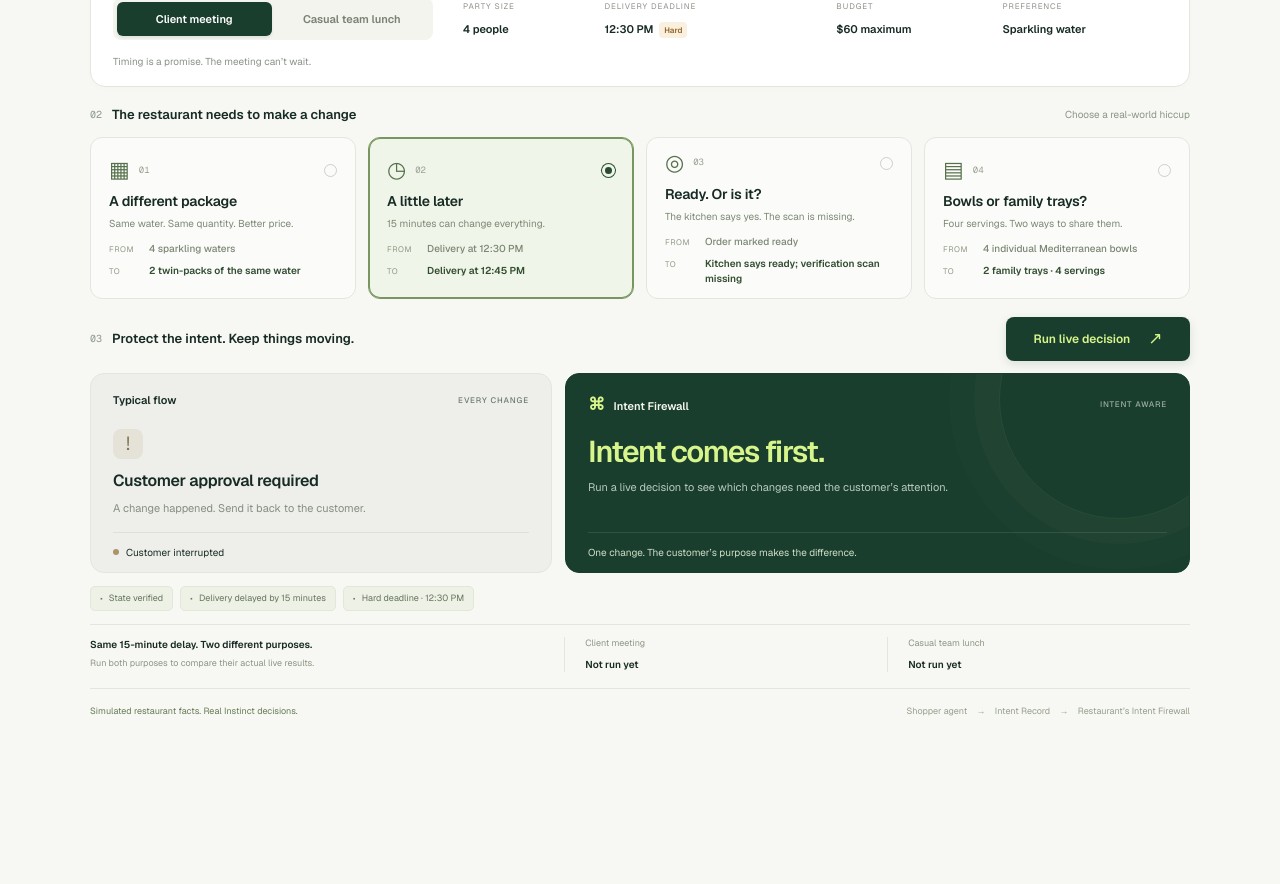
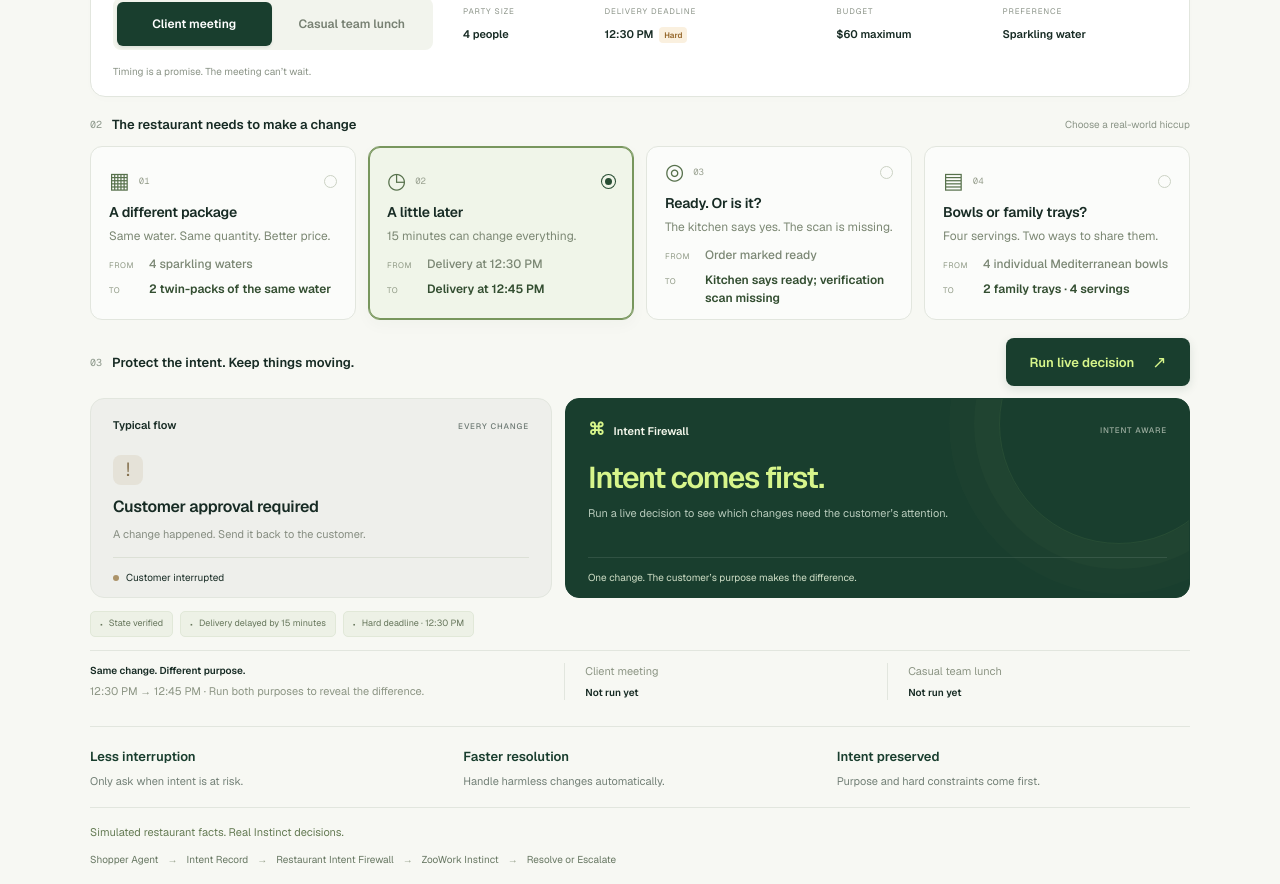
Before and after one commit to vincentleg/intent-firewall-hackathon, a Next.js app: page / in a window 1280 px wide. Shown: the part 340-1224 px from the top of the page. Before the commit the page ends 1074 px from the top, so only its background shows below. Built offline with nearby package versions, Linux system fonts and the light colour scheme.

Commit message:
Polish Intent Firewall for final demo

```diff
--- a/src/app/api/decision/route.ts
+++ b/src/app/api/decision/route.ts
@@ -30,7 +30,7 @@ export async function POST(request: Request) {
   // Cache one canonical evaluation per request, including an agent failure after tool execution.
   let evaluation: Promise<Response> | undefined;
   const evaluate = () => (evaluation ??= evaluateDirect(input, request.signal)).then(response => response.clone());
-  if (process.env.USE_ZOOWORK_AGENT === "true") {
+  if (process.env.NODE_ENV !== "production" && process.env.USE_ZOOWORK_AGENT === "true") {
     try {
       return await evaluateMerchantChangeWithAgent(input, evaluate, sessionTokenFromInput(input), request.signal);
     } catch {
--- a/src/app/decision-receipt.tsx
+++ b/src/app/decision-receipt.tsx
@@ -1,4 +1,4 @@
-import { displayVerdict, outcomes, type Decision } from "../lib/decision";
+import { displayVerdict, isRecord, outcomes, type Decision } from "../lib/decision";
 import { decisionInput, scenarios, type Purpose, type ScenarioId } from "../lib/demo";
 
 type Props = { result: Decision; purpose: Purpose; scenarioId: ScenarioId };
@@ -8,6 +8,8 @@ export default function DecisionReceipt({ result, purpose, scenarioId }: Props)
   const hard = purpose === "Client meeting";
   const input = decisionInput(purpose, scenarioId);
   const trays = scenarioId === "trays";
+  const intent = isRecord(input.intent) ? input.intent : {};
+  const hardConstraints = ["$60 maximum", "At least 4 usable servings", ...(hard ? ["Delivery by 12:30 PM"] : []), ...(purpose === "Four separately labeled desk meals" ? ["Individual packaging", "Four separate labels"] : []), ...(!trays ? ["Same sparkling water"] : [])];
   return (
     <details className="decision-details" key={`${purpose}-${scenarioId}-${result.verdict}`}>
       <summary>How this was decided <span>Intent Record + policy + Instinct</span></summary>
@@ -30,10 +32,12 @@ export default function DecisionReceipt({ result, purpose, scenarioId }: Props)
             <span className="field-label">AGENT CONTEXT</span>
             <dl className="receipt-facts">
               <div><dt>What the customer meant</dt><dd>{typeof input.intent === "object" ? String(input.intent.preferencesContext) : purpose}</dd></div>
-              <div><dt>Important constraints</dt><dd>{result.constraintsPreserved.length ? result.constraintsPreserved.join(" · ") : "Preservation not established"}</dd></div>
+              <div><dt>Hard constraints</dt><dd>{hardConstraints.join(" · ")}</dd></div>
+              <div><dt>Soft preferences</dt><dd>{[...(Array.isArray(intent.softPreferences) ? intent.softPreferences : []), ...(!hard ? ["12:30 PM target; 15-minute flexibility"] : [])].join(" · ") || "None reported"}</dd></div>
+              <div><dt>Constraints preserved</dt><dd>{result.constraintsPreserved.length ? result.constraintsPreserved.join(" · ") : "Preservation not established"}</dd></div>
               <div><dt>Constraints at risk</dt><dd>{result.constraintsAtRisk.length ? result.constraintsAtRisk.join(" · ") : "No identified hard constraint at risk"}</dd></div>
               <div><dt>Verified facts</dt><dd>{result.verifiedFacts.length ? result.verifiedFacts.join(" · ") : "No verified change facts"}</dd></div>
-              {result.unverifiedFacts.length > 0 && <div><dt>Unverified facts</dt><dd>{result.unverifiedFacts.join(" · ")}</dd></div>}
+              <div><dt>Unverified facts</dt><dd>{result.unverifiedFacts.length ? result.unverifiedFacts.join(" · ") : "None reported"}</dd></div>
             </dl>
           </div>
           {result.orchestration?.mode === "managed_agent" && <p className="receipt-note">Merchant agent session: ZooWork Managed Agent · {result.orchestration.resumed ? "resumed order context" : "new order context"} · {result.orchestration.history?.length ?? 0} recent decisions</p>}
--- a/src/app/globals.css
+++ b/src/app/globals.css
@@ -192,3 +192,48 @@ h2 { font-size: 13px; font-weight: 600; }
   .comparison-complete .comparison-verdict { font-size: 26px; }
   .final-verdict { font-size: clamp(32px, 5vw, 52px); }
 }
+
+/* Final gallery polish: live results lead; technical evidence stays secondary. */
+.purpose-switch button { min-height: 44px; font-size: 12px; }
+.run-button { min-height: 48px; font-size: 13px; }
+.scenario-card p, .change-line { font-size: 12px; }
+.scenario-card { transition: border-color .2s, background .2s, transform .2s, box-shadow .2s; }
+.scenario-card.selected { box-shadow: inset 0 0 0 1px #78965d, 0 5px 16px #193e2e08; }
+.result-content { animation: verdict-enter .3s ease-out; }
+@keyframes verdict-enter { from { opacity: 0; transform: translateY(6px); } to { opacity: 1; transform: translateY(0); } }
+.comparison-entry { display: flex; align-items: center; gap: 18px; min-width: 0; }
+.comparison-entry .purpose-result { flex: 1; min-width: 0; }
+.comparison-complete { grid-template-columns: 1.25fr .85fr 1.15fr; }
+.purpose-comparison span { font-size: 11px; line-height: 1.5; }
+.comparison-complete .comparison-caption span { font-size: 11px; }
+.demo-next { display: flex; align-items: center; justify-content: space-between; gap: 16px; padding: 14px 0 8px; font-size: 12px; color: #657b54; }
+.demo-next button { color: var(--green); font-weight: 600; min-height: 44px; border: 1px solid #cfdbc3; border-radius: 8px; padding: 10px 14px; background: #f0f5e9; }
+.demo-next button:hover { background: #e5efd9; }
+.demo-next button span { margin-left: 8px; }
+.agent-context { border-top: 1px solid var(--line); padding-top: 16px; margin-top: 6px; }
+.receipt-facts dt { font-size: 11px; font-weight: 550; }
+.receipt-facts dd, .policy-explanation p { font-size: 12px; }
+.decision-details summary { min-height: 44px; font-size: 12px; }
+.outcome-strip { display: grid; grid-template-columns: repeat(3, minmax(0, 1fr)); gap: 20px; margin-top: 26px; padding: 20px 0 0; border-top: 1px solid var(--line); }
+.outcome-strip > span { display: flex; flex-direction: column; gap: 5px; font-size: 11px; color: var(--muted); line-height: 1.6; }
+.outcome-strip b { color: var(--green); font-weight: 550; font-size: 13px; }
+.demo-footer { flex-direction: column; gap: 12px; font-size: 11px; }
+.architecture-strip { display: flex; flex-wrap: wrap; gap: 8px 0; color: #677762; font-size: 10px; line-height: 1.6; }
+.architecture-strip > span { display: inline-flex; align-items: center; }
+.architecture-strip i { font-style: normal; margin: 0 9px; color: #96a18b; }
+@media (max-width: 1050px) { .scenario-grid { grid-template-columns: repeat(2, minmax(0, 1fr)); } .comparison-complete { grid-template-columns: 1fr 1fr; } .comparison-complete > .comparison-caption { grid-column: 1 / -1; } }
+@media (max-width: 650px) {
+  .intro p { font-size: 13px; line-height: 1.7; }
+  .purpose-switch { max-width: none; }
+  .purpose-switch button { font-size: 12px; padding: 10px 8px; }
+  .scenario-grid { grid-template-columns: 1fr; }
+  .scenario-card p, .change-line { font-size: 12px; }
+  .comparison-complete { grid-template-columns: .9fr 1.1fr; gap: 16px 8px; }
+  .comparison-entry { gap: 6px; }
+  .comparison-complete .comparison-verdict { font-size: clamp(17px, 5vw, 25px); }
+  .comparison-complete .comparison-arrow { font-size: 20px; }
+  .demo-next { align-items: stretch; flex-direction: column; gap: 8px; }
+  .demo-next button { text-align: left; }
+  .outcome-strip { grid-template-columns: 1fr; gap: 14px; }
+  .receipt-facts dd { overflow-wrap: anywhere; }
+}
--- a/src/app/page.tsx
+++ b/src/app/page.tsx
@@ -21,7 +21,7 @@ export default function Home() {
   const [error, setError] = useState("");
   const [slow, setSlow] = useState(false);
   const [avoided, setAvoided] = useState(0);
-  const [comparison, setComparison] = useState<Partial<Record<Purpose, Verdict>>>({});
+  const [comparison, setComparison] = useState<Record<"delay" | "trays", Partial<Record<Purpose, Verdict>>>>({ delay: {}, trays: {} });
   const activeRequest = useRef<AbortController | null>(null);
   const orderSessions = useRef(new Map<string, string>());
   const countedAdaptations = useRef(new Set<string>());
@@ -29,7 +29,10 @@ export default function Home() {
   const hard = purpose === "Client meeting";
   const trays = scenarioId === "trays";
   const deskMeals = purpose === "Four separately labeled desk meals";
-  const comparisonComplete = !!comparison["Client meeting"] && !!comparison["Casual team lunch"];
+  const comparisonPurposes = purposeOptions(scenarioId);
+  const liveComparison = scenarioId === "trays" ? comparison.trays : comparison.delay;
+  const comparisonComplete = comparisonPurposes.every((item) => !!liveComparison[item]);
+  const nextPurpose = comparisonPurposes.find((item) => !liveComparison[item] && item !== purpose);
 
   useEffect(() => () => activeRequest.current?.abort(), []);
 
@@ -81,7 +84,7 @@ export default function Home() {
         countedAdaptations.current.add(changeKey);
         setAvoided((count) => count + 1);
       }
-      if (scenarioId === "delay") setComparison((previous) => ({ ...previous, [purpose]: data.verdict }));
+      if (scenarioId === "delay" || scenarioId === "trays") setComparison((previous) => ({ ...previous, [scenarioId]: { ...previous[scenarioId], [purpose]: data.verdict } }));
     } catch (failure) {
       if (activeRequest.current === controller) {
         setError(timedOut ? "The live decision took too long. Please try again."
@@ -134,15 +137,20 @@ export default function Home() {
             <article className="typical-flow"><div className="panel-label"><span>Typical flow</span><span className="panel-tag">EVERY CHANGE</span></div><div className="interruption-icon" aria-hidden="true">!</div><h3>Customer approval required</h3><p>A change happened. Send it back to the customer.</p><div className="flow-footer"><span className="small-dot" />Customer interrupted</div></article>
             <article id="live-decision" className={`firewall-flow ${result ? `verdict-${result.verdict.toLowerCase()}` : ""}`} aria-busy={loading}>
               <div className="panel-label"><span><span className="mini-mark" aria-hidden="true">⌘</span> Intent Firewall</span><span className="panel-tag">{result ? "LIVE RESULT" : "INTENT AWARE"}</span></div>
-              <div className="result-content" role="status" aria-live="polite">{loading ? <><div className="verdict-title loading-title">Checking intent<span className="loading-dots">…</span></div><p>{slow ? "Still waiting for a live response. Your decision will appear here; no change has been applied." : `Evaluating the change against ${purpose.toLowerCase()} intent.`}</p></> : error ? <><h3 className="error-title">Let’s try that again.</h3><p>{error}</p></> : result ? <><div className="verdict-title final-verdict">{displayVerdict(result.verdict)}</div><h3 className="final-policy-reason">{result.policyReason}</h3><p>{verdictCopy[result.verdict].description}</p></> : <><div className="verdict-title waiting-title">Intent comes first.</div><p>Run a live decision to see which changes need the customer’s attention.</p></>}</div>
+              <div className="result-content" key={`${purpose}:${scenarioId}:${loading ? "loading" : error ? "error" : result?.verdict ?? "waiting"}`} role="status" aria-live="polite">{loading ? <><div className="verdict-title loading-title">Checking intent<span className="loading-dots">…</span></div><p>{slow ? "Still waiting for a live response. Your decision will appear here; no change has been applied." : `Evaluating the change against ${purpose.toLowerCase()} intent.`}</p></> : error ? <><h3 className="error-title">Let’s try that again.</h3><p>{error}</p></> : result ? <><div className="verdict-title final-verdict">{displayVerdict(result.verdict)}</div><h3 className="final-policy-reason">{result.policyReason}</h3><p>{verdictCopy[result.verdict].description}</p></> : <><div className="verdict-title waiting-title">Intent comes first.</div><p>Run a live decision to see which changes need the customer’s attention.</p></>}</div>
               <div className="flow-footer">{result ? verdictCopy[result.verdict].title : "One change. The customer’s purpose makes the difference."}</div>
             </article>
           </div>
           <div className="reason-chips" aria-label="Scenario facts and policy reasons">{chips.map((chip) => <span key={chip}><span aria-hidden="true">{chip === "State is not verified" ? "○" : "·"}</span>{chip}</span>)}</div>
-          {scenarioId === "delay" && <section className={`purpose-comparison ${comparisonComplete ? "comparison-complete" : ""}`} aria-label="Live results by purpose" aria-live="polite"><div className="comparison-caption"><strong>{comparisonComplete ? "Same change. Different purpose." : "Same 15-minute delay. Two different purposes."}</strong><span>{comparisonComplete ? "12:30 PM → 12:45 PM · Latest successful live results." : "Run both purposes to compare their actual live results."}</span></div><div className="purpose-result"><span>Client meeting</span><strong className={comparison["Client meeting"] ? `comparison-verdict outcome-${comparison["Client meeting"].toLowerCase()}` : ""}>{comparison["Client meeting"] ? displayVerdict(comparison["Client meeting"]) : "Not run yet"}</strong></div>{comparisonComplete && <span className="comparison-arrow" aria-hidden="true">→</span>}<div className="purpose-result"><span>Casual team lunch</span><strong className={comparison["Casual team lunch"] ? `comparison-verdict outcome-${comparison["Casual team lunch"].toLowerCase()}` : ""}>{comparison["Casual team lunch"] ? displayVerdict(comparison["Casual team lunch"]) : "Not run yet"}</strong></div></section>}
+          {(scenarioId === "delay" || trays) && <section className={`purpose-comparison ${comparisonComplete ? "comparison-complete" : ""}`} aria-label="Live results by purpose" aria-live="polite">
+            <div className="comparison-caption"><strong>Same change. Different purpose.</strong><span>{trays ? "4 individual bowls → 2 family trays" : "12:30 PM → 12:45 PM"} · {comparisonComplete ? "Actual live decisions." : "Run both purposes to reveal the difference."}</span></div>
+            {comparisonPurposes.map((item, index) => <div className="comparison-entry" key={item}>{index > 0 && comparisonComplete && <span className="comparison-arrow" aria-hidden="true">→</span>}<div className="purpose-result"><span>{item}</span><strong className={liveComparison[item] ? `comparison-verdict outcome-${liveComparison[item].toLowerCase()}` : ""}>{liveComparison[item] ? displayVerdict(liveComparison[item]) : "Not run yet"}</strong></div></div>)}
+          </section>}
+          {result && (scenarioId === "delay" || trays) && <div className="demo-next"><span>{nextPurpose ? "Keep the merchant change. Switch the customer’s purpose." : trays ? "One meal. Two different meanings." : "Next: see why four servings aren’t always four meals."}</span>{nextPurpose ? <button type="button" onClick={() => { clearDecision(); setPurpose(nextPurpose); }}>Compare {nextPurpose === "Four separately labeled desk meals" ? "labeled desk meals" : nextPurpose.toLowerCase()} <span aria-hidden="true">→</span></button> : !trays ? <button type="button" onClick={() => { clearDecision(); setScenarioId("trays"); setPurpose("Shared team lunch"); }}>Try the shared-meal demo <span aria-hidden="true">→</span></button> : null}</div>}
           {result && <DecisionReceipt result={result} purpose={purpose} scenarioId={scenarioId} />}
         </section>
-        <footer className="demo-footer"><span>Simulated restaurant facts. Real Instinct decisions.</span><span>Shopper agent <span aria-hidden="true">→</span> Intent Record <span aria-hidden="true">→</span> Restaurant’s Intent Firewall</span></footer>
+        <section className="outcome-strip" aria-label="Product value"><span><b>Less interruption</b>Only ask when intent is at risk.</span><span><b>Faster resolution</b>Handle harmless changes automatically.</span><span><b>Intent preserved</b>Purpose and hard constraints come first.</span></section>
+        <footer className="demo-footer"><span>Simulated restaurant facts. Real Instinct decisions.</span><div className="architecture-strip" aria-label="Decision architecture">{["Shopper Agent", "Intent Record", "Restaurant Intent Firewall", "ZooWork Instinct", "Resolve or Escalate"].map((step, index) => <span key={step}>{index > 0 && <i aria-hidden="true">→</i>}{step}</span>)}</div></footer>
       </main>
     </div>
   );
```
Also changed, not shown: 1 other file (tests, documents, lock files or other folders).
